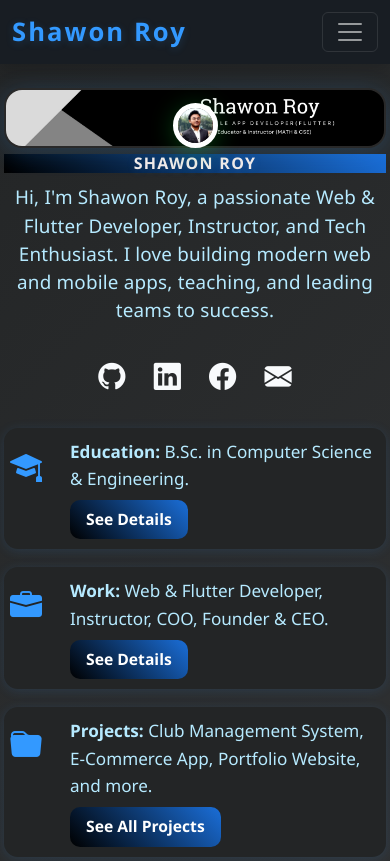
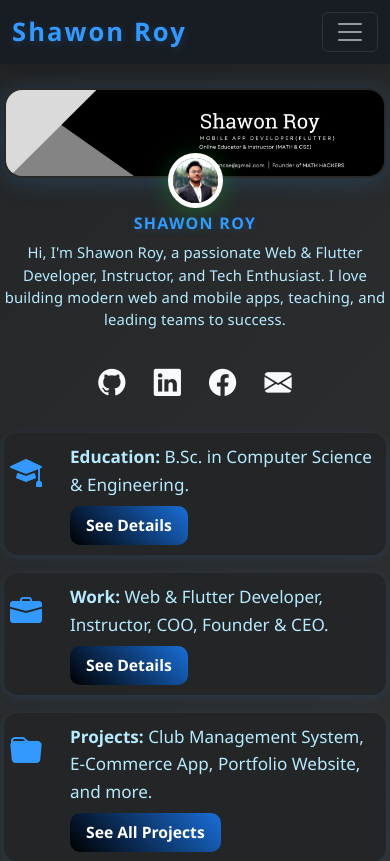
Before and after one commit to srcse16/portfolio, a plain HTML site: page index.html in a window 390 px wide. Shown: the top 861 px of the page. Drawn offline with nearby package versions, Linux system fonts and the light colour scheme.

Commit message:
index.html

```diff
--- a/index.html
+++ b/index.html
@@ -38,19 +38,22 @@
       box-shadow: 0 8px 40px #000b;
       position: relative;
     }
+    /* Default (desktop) styles */
     .cover-photo {
       width: 100%;
-      height: 320px;
+      height: 220px;
       object-fit: cover;
       border-radius: 18px;
       box-shadow: 0 4px 24px #3399ff33;
       margin-bottom: -70px;
       background: #222;
       border: 2px solid #292929;
+      display: block;
     }
+
     .profile-photo {
-      width: 200px;
-      height: 200px;
+      width: 140px;
+      height: 140px;
       object-fit: cover;
       border-radius: 50%;
       border: 5px solid #fff;
@@ -61,17 +64,18 @@
       position: relative;
       z-index: 2;
     }
+
     h1.name {
-      background: linear-gradient(45deg, #000000, #1a6ed8);
       text-align: center;
       font-size: 2.5rem;
       font-weight: 800;
-      color: #efeae9;
+      color: #3399ff;
       margin-top: 18px;
       letter-spacing: 0.08em;
       text-shadow: 0 2px 8px #3399ff33;
       user-select: none;
     }
+
     p.description {
       text-align: center;
       color: #b6eaff;
@@ -268,33 +272,40 @@
         padding: 18px 4px;
       }
       .cover-photo {
-        height: 110px;
-        object-fit: cover;
-        margin-bottom: -40px;
+        height: 170px;
+        margin-bottom: -55px;
       }
       .profile-photo {
-        width: 70px;
-        height: 70px;
-        margin-top: -35px;
+        width: 110px;
+        height: 110px;
+        margin-top: -55px;
       }
       h1.name {
-        font-size: 1.3rem;
+        font-size: 1.4rem;
         margin-top: 10px;
+      }
+      p.description {
+        font-size: 1rem;
+        margin-top: 8px;
       }
     }
     @media (max-width: 479.98px) {
       .cover-photo {
-        height: 60px;
+        height: 90px;
         margin-bottom: -25px;
       }
       .profile-photo {
-        width: 45px;
-        height: 45px;
+        width: 55px;
+        height: 55px;
         margin-top: -20px;
       }
       h1.name {
         font-size: 1rem;
         margin-top: 6px;
+      }
+      p.description {
+        font-size: 0.93rem;
+        margin-top: 5px;
       }
       .about-box, .project-preview, .overview-box, .contact-form-section {
         padding: 10px 6px;
```
